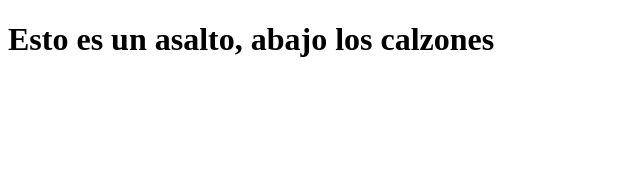
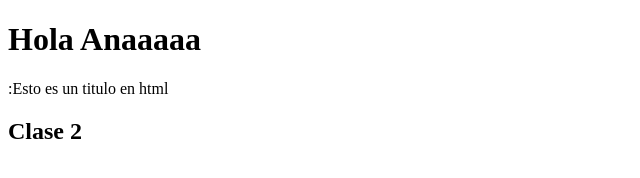
Before and after one commit to SebastianJPx/mds2024, a plain HTML site: page index.html in a window 1280 px wide. Shown: the whole page, without its empty margins (0-640 px from the left). Drawn offline with Linux system fonts and the light colour scheme.

Commit message:
Version 3

```diff
--- a/index.html
+++ b/index.html
@@ -7,7 +7,10 @@
     <script src="logic.js"></script>
 </head>
 <body>
-    <h1>Esto es un asalto, abajo los calzones</h1>
+    <h1>Hola Anaaaaa</h1>
 
 </body>
+</h1>:Esto es un titulo en html</h1>
+<h2>Clase 2</h2>
+
 </html>
```
